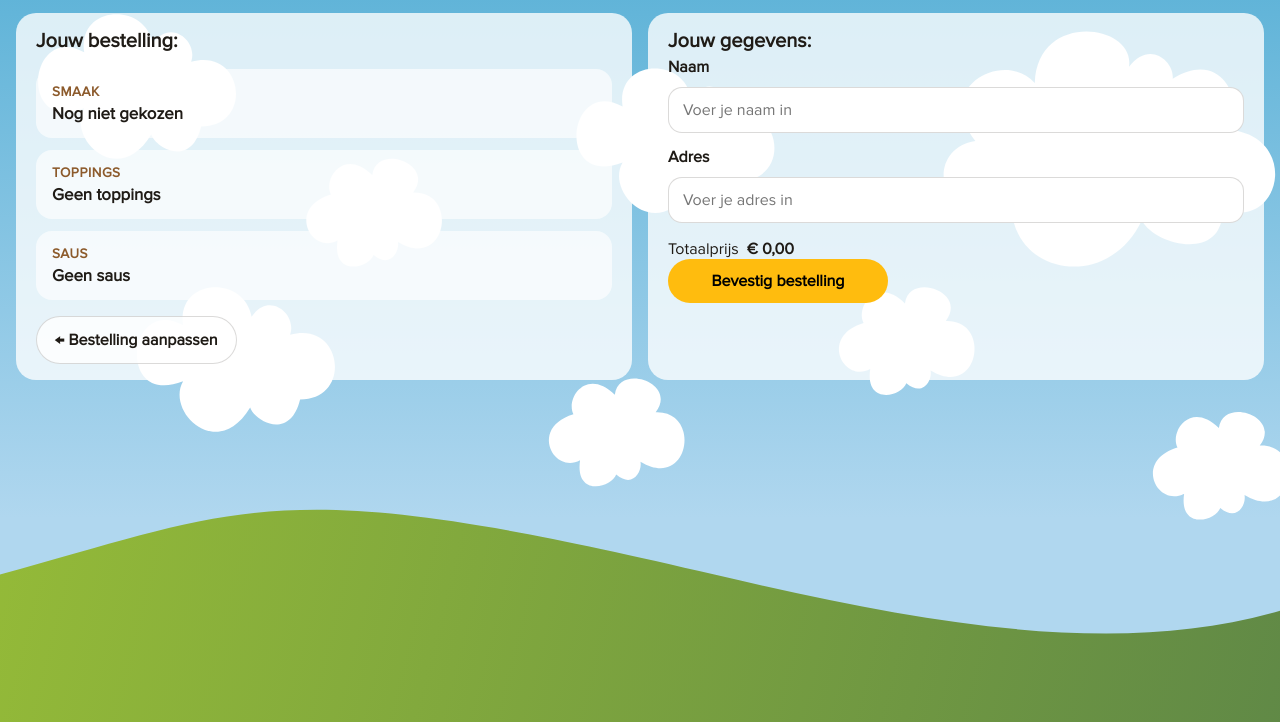
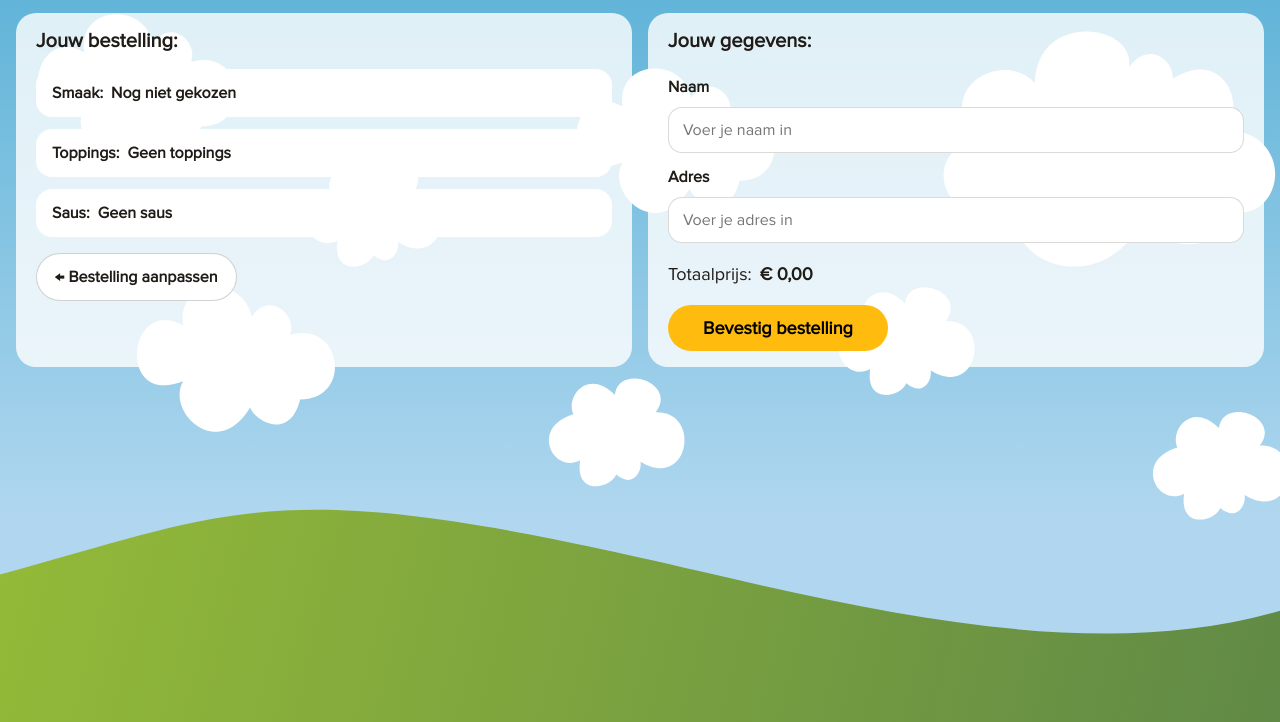
Before and after one commit to Charlie280809/configurator_B-J_challenge, a website built with Vite: page order.html in a window 1280 px wide. Shown: the part 78-800 px from the top of the page. Built offline with nearby package versions, Linux system fonts and the light colour scheme.

Commit message:
fix: update button text and improve summary layout in order page

```diff
--- a/order.html
+++ b/order.html
@@ -23,15 +23,15 @@
 
                 <dl class="summary-list">
                     <div class="summary-item">
-                        <dt>Smaak</dt>
+                        <dt>Smaak: </dt>
                         <dd id="summary-flavor">Nog niet gekozen</dd>
                     </div>
                     <div class="summary-item">
-                        <dt>Toppings</dt>
-                        <dd id="summary-toppings">Nog niet gekozen</dd>
+                        <dt>Toppings: </dt>
+                        <dd id="summary-toppings">Geen toppings</dd>
                     </div>
                     <div class="summary-item">
-                        <dt>Saus</dt>
+                        <dt>Saus: </dt>
                         <dd id="summary-sauce">Geen saus</dd>
                     </div>
                 </dl>
@@ -53,8 +53,8 @@
                     </fieldset>
 
                     <section class="price-box" aria-live="polite">
-                        <p>Totaalprijs</p>
-                        <strong id="checkout-price">€ 0,00</strong>
+                        <p>Totaalprijs:</p>
+                        <strong id="checkout-price">€0,00</strong>
                     </section>
 
                     <button class="cta-button" type="submit">Bevestig bestelling</button>
--- a/src/style.css
+++ b/src/style.css
@@ -21,7 +21,6 @@ body {
     min-height: 100%;
     margin: 0;
     padding: 16px;
-    /* overflow: hidden; */
     font-family: 'Proxima Nova', sans-serif;
     background: #f6f0e8;
     color: #1f1b16;
@@ -30,9 +29,9 @@ body {
     background-size: cover;
 }
 
-body {
-    /* min-height: 100vh; */
-}
+/* body {
+    min-height: 100vh;
+} */
 
 #preloader {
     position: fixed;
@@ -83,10 +82,8 @@ body {
 }
 
 .panel {
-    background: rgba(255, 255, 255, 0.78);
+    background: rgba(255, 255, 255, 0.8);
     border-radius: 20px;
-
-    /* position: absolute; */
     flex: 0.5;
     padding:  16px 20px;
     display: flex;
@@ -183,10 +180,10 @@ button {
 }
 
 .cta-button {
+    font-size: 18px;
     width: fit-content;
     min-width: 220px;
-    justify-self: end;
-    align-self: end;
+
     background: #FFBC0E;
 }
 
@@ -218,24 +215,19 @@ h2{
 }
 
 .summary-item {
+    display: flex;
+    flex-direction: row;
+    align-items: center;
     padding: 14px 16px;
+    gap: 8px;
     border-radius: 16px;
-    background: rgba(255, 255, 255, 0.65);
-}
-
-.summary-item dt {
-    margin: 0 0 4px;
-    font-size: 0.85rem;
-    text-transform: uppercase;
-    letter-spacing: 0.04em;
-    color: #8c5a2b;
+    background: rgb(255, 255, 255);
+    font-size: 16px;
     font-weight: 700;
 }
 
-.summary-item dd {
+.summary-item dd{
     margin: 0;
-    font-size: 1.05rem;
-    font-weight: 700;
 }
 
 .secondary-link {
@@ -246,15 +238,27 @@ h2{
     min-height: 48px;
     padding: 0 18px;
     border-radius: 999px;
-    border: 1px solid rgba(31, 27, 22, 0.16);
+    border: 1px solid rgba(31, 27, 22, 0.2);
     color: #1f1b16;
     text-decoration: none;
     font-weight: 700;
-    background: rgba(255, 255, 255, 0.8);
+    background: rgb(255, 255, 255);
 }
 
-.order-panel {
-    gap: 18px;
+.secondary-link:hover {
+    transition: all 0.2s ease-in-out;
+    background: rgb(240, 240, 240);
+}
+
+#checkout-form {
+    display: flex;
+    flex-direction: column;
+    gap: 20px;
+}
+
+#checkout-form .price-box{
+    font-size: 18px;
+    margin: 0;
 }
 
 @media (max-width: 1100px) {
```
Also changed, not shown: index.html (+1 -1 lines).
